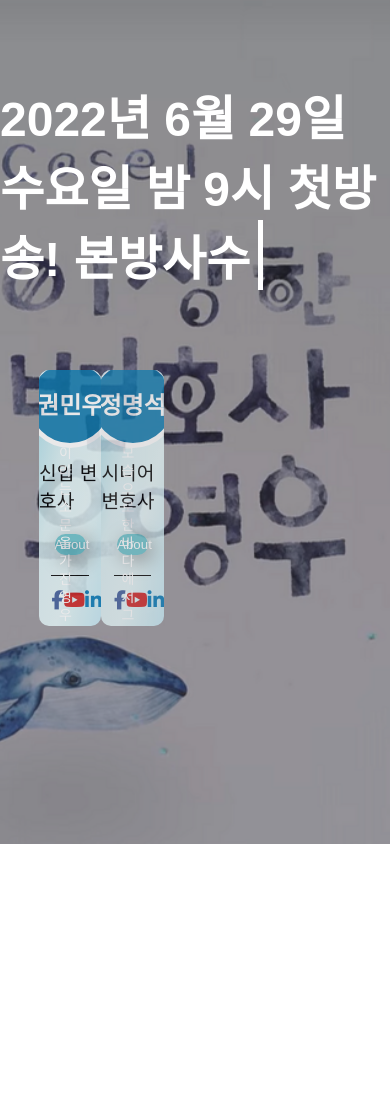
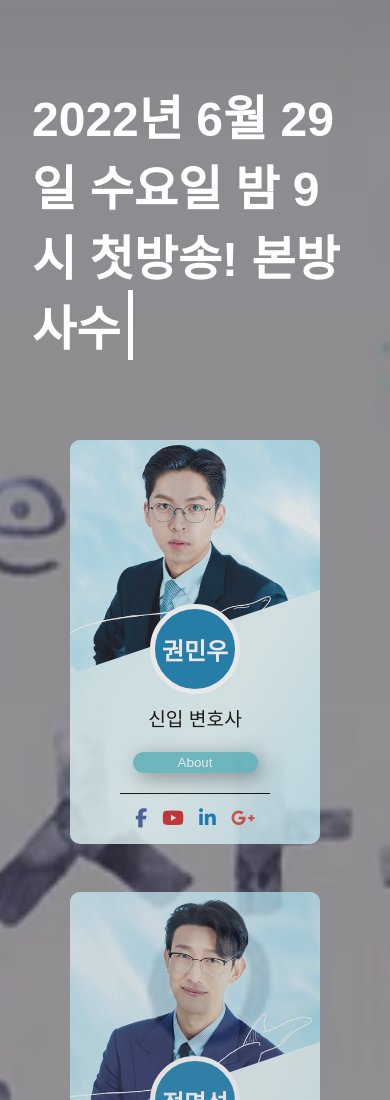
Before and after one commit to jjanmo/memories, a plain HTML site: page project3/index.html in a window 390 px wide. Shown: the top 1100 px of the page. Before the commit the page ends 844 px from the top, so only its background shows below. Drawn offline with Linux system fonts and the light colour scheme; a web font is replaced by a local one.

Commit message:
feat: add responsive flex layout

```diff
--- a/project3/style.css
+++ b/project3/style.css
@@ -253,3 +253,29 @@ body {
 .fa-google-plus-g {
   color: #dd4b39;
 }
+
+/* responsive */
+@media (max-width: 500px) {
+  .title {
+    margin: 5rem 2rem;
+  }
+  .cards {
+    flex-direction: column;
+    flex-wrap: wrap;
+  }
+  .card {
+    margin: 0 auto 3rem;
+  }
+}
+@media (max-width: 1600px) {
+  .title {
+    margin: 5rem 2rem;
+  }
+  .cards {
+    flex-wrap: wrap;
+  }
+  .card {
+    flex-shrink: 0;
+    margin: 0 auto 3rem;
+  }
+}
```
